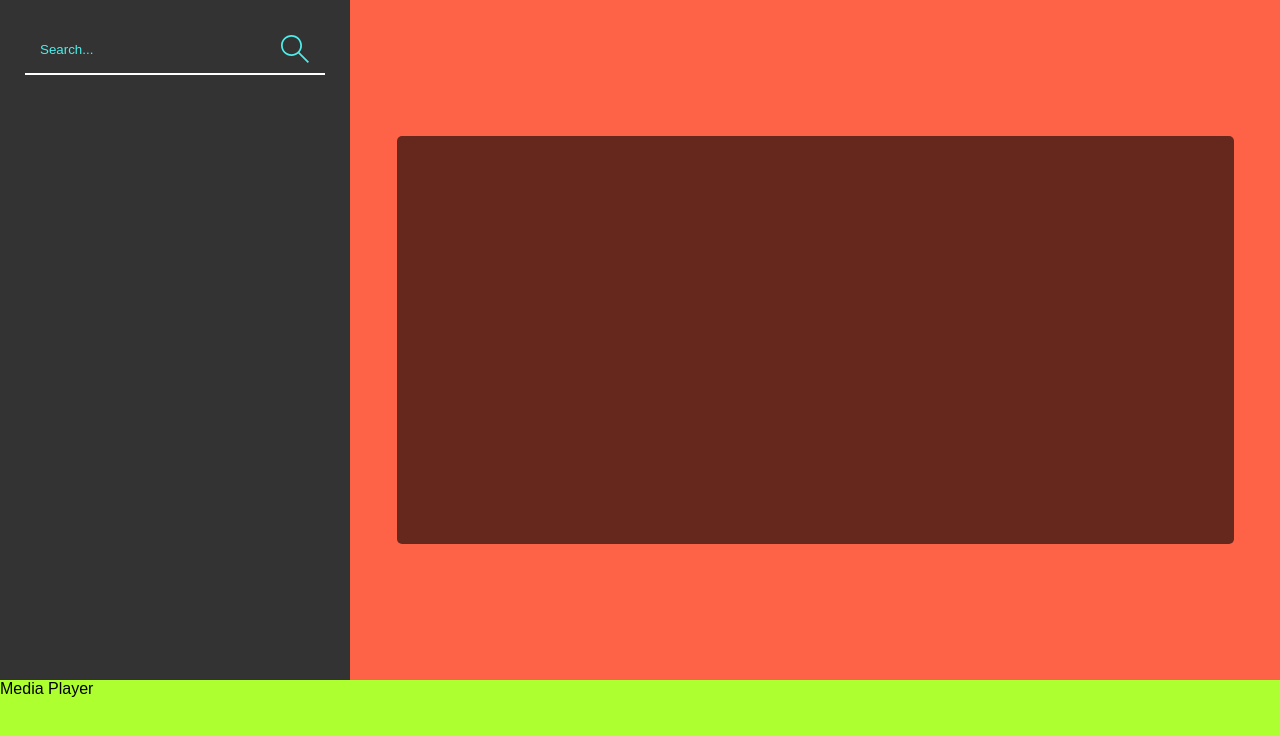
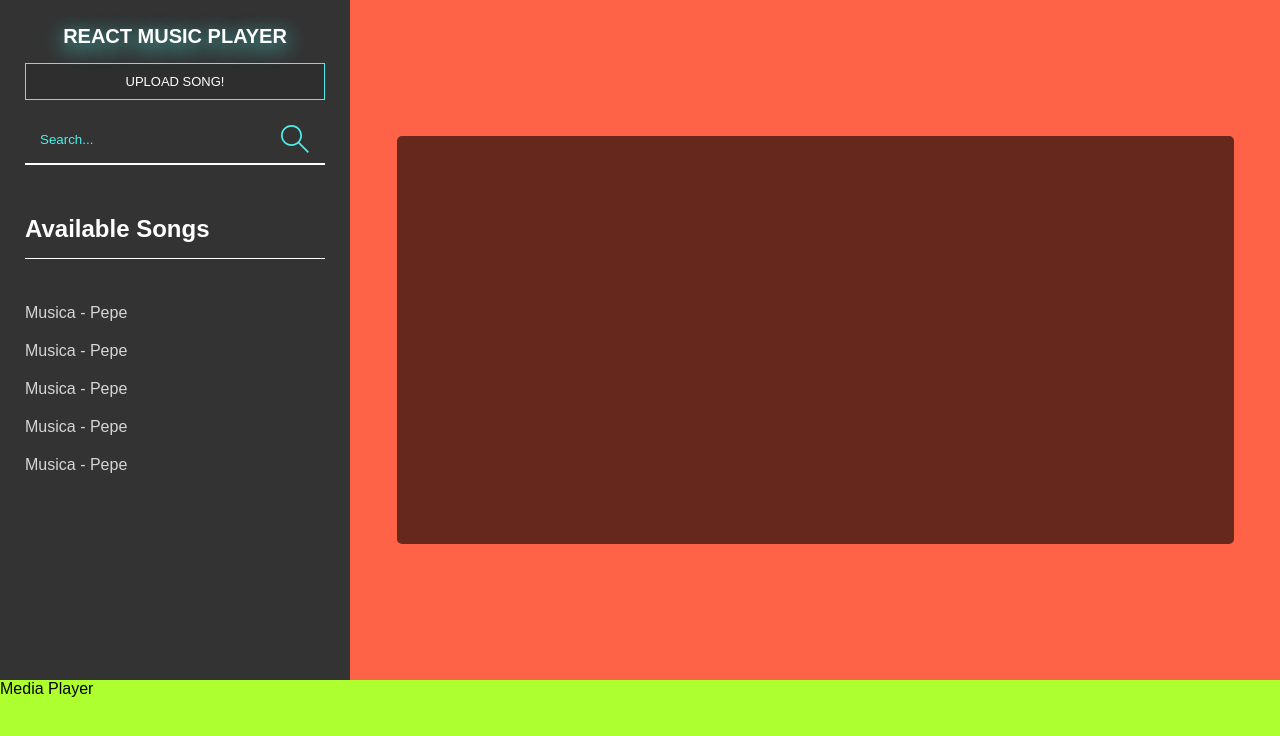
Before and after one commit to N-bred/react-music-player, a React (Create React App) app: page / in a window 1280 px wide. Shown: the top 736 px of the page. Built offline with nearby package versions, Linux system fonts and the light colour scheme.

Commit message:
Finished Sidebar with all the styles and markup

```diff
--- /dev/null
+++ b/src/SecondDevelopment/components/Button/Button.jsx
@@ -0,0 +1,37 @@
+import React from 'react'
+import styled from 'styled-components'
+
+function Button(props) {
+  return <StyledButton onClick={props.onClick}>{props.children}</StyledButton>
+}
+
+const StyledButton = styled.button`
+  margin: 1.5rem 0;
+  width: 100%;
+  display: block;
+  background: rgba(0, 0, 0, 0.1);
+  border: 1px solid var(--primary);
+  padding: 1rem 1.5rem;
+  color: #fff;
+  text-transform: uppercase;
+  font-size: 1.3rem;
+  transition-property: background, opacity;
+  transition: 0.3s ease-in;
+  cursor: pointer;
+
+  :hover {
+    background: var(--primary);
+    color: #000;
+    opacity: 0.8;
+  }
+
+  :focus {
+    outline: none;
+  }
+
+  :disabled {
+    background: #d4d4d4;
+  }
+`
+
+export default Button
--- /dev/null
+++ b/src/SecondDevelopment/components/MusicList/MusicList.jsx
@@ -0,0 +1,55 @@
+import React from 'react'
+import styled from 'styled-components'
+
+function MusicList(props) {
+  return (
+    <StyledMusicList>
+      <h2>Available Songs</h2>
+
+      <ul>
+        {props.list.map((el) => (
+          <li key={el.title}>
+            <a href={el.url}>
+              {el.title} - {el.song}
+            </a>
+          </li>
+        ))}
+      </ul>
+    </StyledMusicList>
+  )
+}
+
+const StyledMusicList = styled.div`
+  margin: 5rem 0;
+
+  h2 {
+    color: #fff;
+    border-bottom: 1px solid #fff;
+    padding-bottom: 1.5rem;
+  }
+
+  ul {
+    list-style: none;
+    overflow-y: scroll;
+    margin-top: 2.5rem;
+    max-height: 30rem;
+
+    li {
+      margin: 2rem 0;
+      width: 100%;
+
+      a {
+        color: rgba(255, 255, 255, 0.8);
+        width: 100%;
+        display: block;
+        text-decoration: none;
+
+        &:hover {
+          color: var(--primary);
+        }
+      }
+    }
+  }
+`
+
+export default MusicList
--- a/src/SecondDevelopment/components/Sidebar/Sidebar.jsx
+++ b/src/SecondDevelopment/components/Sidebar/Sidebar.jsx
@@ -3,21 +3,45 @@ import styled from 'styled-components'
 import ButtonSvg from '../ButtonSvg/ButtonSvg'
 import Menu from '../../icons/Menu'
 import SearchInput from '../SearchInput/SearchInput'
+import MusicList from '../MusicList/MusicList'
+import Button from '../Button/Button'
+import UploadSongForm from '../UploadSongForm/UploadSongForm'
+
+const data = [
+  { title: 'Musica', url: 'aha', song: 'Pepe' },
+  { title: 'Musica', url: 'aha', song: 'Pepe' },
+  { title: 'Musica', url: 'aha', song: 'Pepe' },
+  { title: 'Musica', url: 'aha', song: 'Pepe' },
+  { title: 'Musica', url: 'aha', song: 'Pepe' },
+]
 
 function Sidebar(props) {
   const [isShowing, setIsShowing] = useState(false)
+  const [isInputShowing, setIsInputShowing] = useState(false)
 
-  const handleButtonClick = () => {
+  const handleShowButtonClick = () => {
     setIsShowing(!isShowing)
+  }
+  const handleInputButtonClick = () => {
+    setIsInputShowing(!isInputShowing)
   }
 
   return (
     <StyledSidebar {...props} isShowing={isShowing}>
-      <ButtonSvg className='change-button' onClick={handleButtonClick}>
+      <ButtonSvg className='change-button' onClick={handleShowButtonClick}>
         <Menu />
       </ButtonSvg>
+      <h1>React Music Player</h1>
+      <Button onClick={handleInputButtonClick}>Upload Song!</Button>
 
-      <SearchInput />
+      {isInputShowing ? (
+        <UploadSongForm />
+      ) : (
+        <div>
+          <SearchInput />
+          <MusicList list={data} />
+        </div>
+      )}
     </StyledSidebar>
   )
 }
@@ -27,6 +51,15 @@ const StyledSidebar = styled.div`
   background-color: rgba(0, 0, 0, 0.8);
   position: relative;
   padding: 2.5rem;
+
+  h1 {
+    color: #fff;
+    font-size: 2rem;
+    text-shadow: 0 0.5rem 2rem var(--primary);
+    text-transform: uppercase;
+    text-align: center;
+    margin-bottom: 1.5rem;
+  }
 
   .change-button {
     opacity: 0;
--- /dev/null
+++ b/src/SecondDevelopment/components/UploadSongForm/UploadSongForm.jsx
@@ -0,0 +1,72 @@
+import React from 'react'
+import styled from 'styled-components'
+import Button from '../Button/Button'
+
+function UploadSongForm() {
+  return (
+    <StyledUploadSongForm>
+      <label htmlFor='songName'>Song Name: </label>
+      <input type='text' id='songName' />
+      <label htmlFor='artistName'>Artist Name: </label>
+      <input type='text' id='artistName' />
+      <label htmlFor='fileImgSelector' className='label-button'>
+        Select an image (Optional)
+      </label>
+      <input type='file' id='fileImgSelector' accept='image/*' />
+
+      <label htmlFor='fileSongSelector' className='label-button'>
+        Select a song
+      </label>
+
+      <input type='file' id='fileSongSelector' accept='audio/*' />
+
+      <Button type='submit' text>
+        Upload Song
+      </Button>
+    </StyledUploadSongForm>
+  )
+}
+
+const StyledUploadSongForm = styled.form`
+  margin: 2.5rem 0;
+  display: block;
+  width: 100%;
+
+  label {
+    color: var(--primary);
+    font-weight: lighter;
+    margin: 1.5rem 0;
+    display: block;
+  }
+
+  input[type='text'] {
+    color: #fff;
+    display: block;
+    border: 1px solid var(--primary);
+    padding: 1rem 1.5rem;
+    background: rgba(0, 0, 0, 0.4);
+    width: 100%;
+    font-family: sans-serif;
+
+    :focus {
+      outline: none;
+    }
+  }
+
+  .label-button {
+    color: var(--primary);
+    font-weight: lighter;
+    margin: 1.5rem 0;
+    display: block;
+    cursor: pointer;
+    border: 1px solid var(--primary);
+    padding: 1rem 1.5rem;
+  }
+
+  input[type='file'] {
+    display: none;
+    color: #000;
+  }
+`
+
+export default UploadSongForm
```
